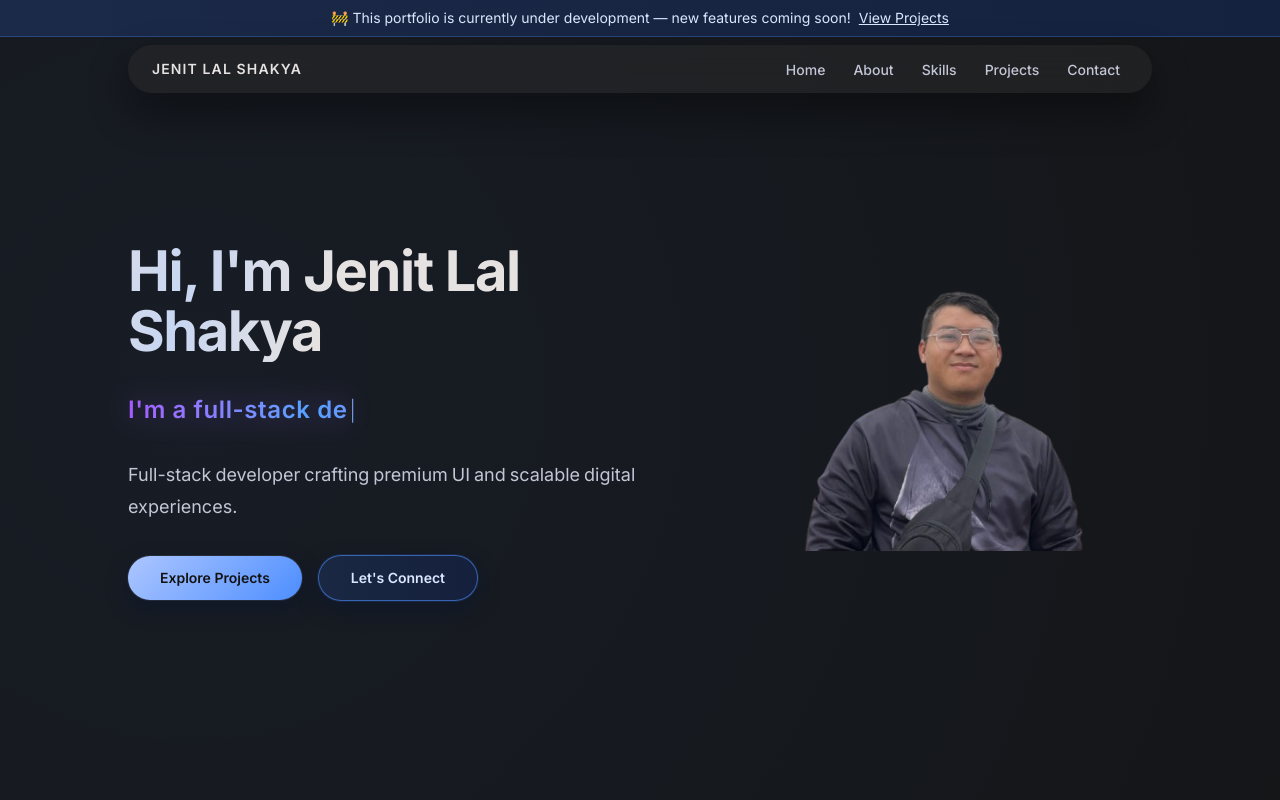
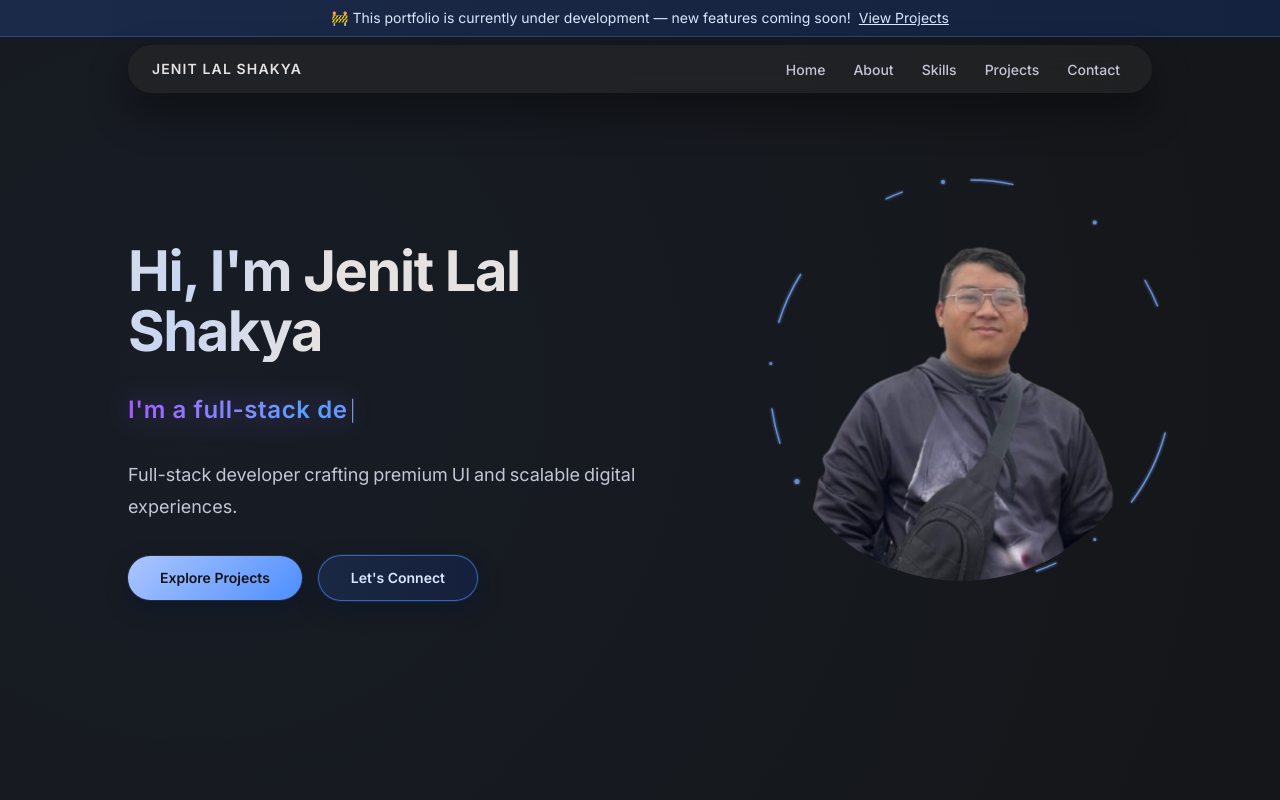
Before and after one commit to jenitlalshakya/jenit-lal-shakya-portfolio, a Next.js app: page / in a window 1280 px wide. Shown: the top 800 px of the page. Built offline with nearby package versions, Linux system fonts and the light colour scheme.

Commit message:
enhanced Hero image

```diff
--- a/app/globals.css
+++ b/app/globals.css
@@ -114,6 +114,21 @@ main {
   animation: gradientMove 4s linear infinite;
 }
 
+/* ── Neon segmented ring: rotation only, no opacity/blur changes ── */
+@keyframes neon-ring-spin {
+  from {
+    transform: rotate(0deg);
+  }
+  to {
+    transform: rotate(360deg);
+  }
+}
+
+.neon-ring-spin {
+  animation: neon-ring-spin 18s linear infinite;
+  transform-origin: center center;
+}
+
 @media (prefers-reduced-motion: reduce) {
   .hero-heading-shimmer {
     animation: none;
@@ -125,4 +140,8 @@ main {
   .animate-gradient {
     animation: none;
   }
+
+  .neon-ring-spin {
+    animation: none;
+  }
 }
--- a/components/Hero.tsx
+++ b/components/Hero.tsx
@@ -164,7 +164,7 @@ const Hero = () => {
   return (
     <Container
       id="home"
-      className="pt-20 pb-20 sm:pt-24 sm:pb-24 md:pt-32 md:pb-32 lg:pb-40"
+      className="pt-10 pb-20 sm:pt-24 sm:pb-24 md:pt-32 md:pb-32 lg:pb-40"
     >
       <div className="grid items-center grid-cols-1 gap-10 md:gap-12 lg:grid-cols-5">
         <div className="space-y-6 sm:space-y-8 lg:col-span-3">
@@ -249,7 +249,146 @@ const Hero = () => {
         </div>
 
         <div className="hidden lg:col-span-2 lg:flex lg:justify-end">
-          <div className="relative h-[400px] w-[400px] translate-y-[-70px]">
+          {/* Outer wrapper — positions the SVG ring + image together */}
+          <div className="relative h-[400px] w-[400px] translate-y-[-40px]">
+
+            {/* ── Rotating segmented neon arc ring ── */}
+            {/*
+              Image = 400×400 circle → radius 200px.
+              SVG viewBox centred at (200,200).
+              Ring radius = 201 so inner stroke edge (201 − 0.75) = 200.25
+              sits flush on the image boundary. strokeWidth = 1.5.
+              Arcs are all ≤ 25 ° and intentionally uneven.
+              Point at θ (clockwise from 12-o'clock):
+                x = 200 + 201·sin(θ)   y = 200 − 201·cos(θ)
+
+              Arc layout (8 arcs, uneven gaps):
+                #1  12°   from   0° →  12°   gap 48°
+                #2   8°   from  60° →  68°   gap 37°
+                #3  22°   from 105° → 127°   gap 28°
+                #4   6°   from 155° → 161°   gap 42°
+                #5  18°   from 203° → 221°   gap 31°
+                #6  10°   from 252° → 262°   gap 25°
+                #7  15°   from 287° → 302°   gap 33°
+                #8   5°   from 335° → 340°   gap 20° (wraps to arc 1)
+            */}
+            <div
+              className="neon-ring-spin absolute inset-0 pointer-events-none"
+              aria-hidden
+            >
+              <svg
+                viewBox="0 0 404 404"
+                width="404"
+                height="404"
+                xmlns="http://www.w3.org/2000/svg"
+                className="overflow-visible"
+              >
+                <defs>
+                  <filter id="neon-glow" x="-30%" y="-30%" width="160%" height="160%">
+                    <feGaussianBlur in="SourceGraphic" stdDeviation="1.5" result="blur" />
+                    <feMerge>
+                      <feMergeNode in="blur" />
+                      <feMergeNode in="SourceGraphic" />
+                    </feMerge>
+                  </filter>
+                </defs>
+
+                {/* Arc 1 — 12° (0° → 12°) */}
+                <path
+                  d="M 200 -1 A 201 201 0 0 1 241.79 3.39"
+                  fill="none"
+                  stroke="#668dd2"
+                  strokeWidth="1.5"
+                  strokeLinecap="round"
+                  filter="url(#neon-glow)"
+                />
+
+                {/* Arc 2 — 8° (60° → 68°) */}
+                <path
+                  d="M 374.07 99.5 A 201 201 0 0 1 386.36 124.7"
+                  fill="none"
+                  stroke="#668dd2"
+                  strokeWidth="1.5"
+                  strokeLinecap="round"
+                  filter="url(#neon-glow)"
+                />
+
+                {/* Arc 3 — 22° (105° → 127°) */}
+                <path
+                  d="M 394.15 252.02 A 201 201 0 0 1 360.53 320.96"
+                  fill="none"
+                  stroke="#668dd2"
+                  strokeWidth="1.5"
+                  strokeLinecap="round"
+                  filter="url(#neon-glow)"
+                />
+
+                {/* Arc 4 — 6° (155° → 161°) */}
+                <path
+                  d="M 284.95 382.17 A 201 201 0 0 1 265.44 390.05"
+                  fill="none"
+                  stroke="#668dd2"
+                  strokeWidth="1.5"
+                  strokeLinecap="round"
+                  filter="url(#neon-glow)"
+                />
+
+                {/* Arc 5 — 18° (203° → 221°) */}
+                <path
+                  d="M 121.46 385.02 A 201 201 0 0 1 68.13 351.7"
+                  fill="none"
+                  stroke="#668dd2"
+                  strokeWidth="1.5"
+                  strokeLinecap="round"
+                  filter="url(#neon-glow)"
+                />
+
+                {/* Arc 6 — 10° (252° → 262°) */}
+                <path
+                  d="M 8.84 262.11 A 201 201 0 0 1 0.96 227.97"
+                  fill="none"
+                  stroke="#668dd2"
+                  strokeWidth="1.5"
+                  strokeLinecap="round"
+                  filter="url(#neon-glow)"
+                />
+
+                {/* Arc 7 — 15° (287° → 302°) */}
+                <path
+                  d="M 7.78 141.23 A 201 201 0 0 1 29.54 93.49"
+                  fill="none"
+                  stroke="#668dd2"
+                  strokeWidth="1.5"
+                  strokeLinecap="round"
+                  filter="url(#neon-glow)"
+                />
+
+                {/* Arc 8 — 5° (335° → 340°) */}
+                <path
+                  d="M 115.05 17.83 A 201 201 0 0 1 131.25 11.12"
+                  fill="none"
+                  stroke="#668dd2"
+                  strokeWidth="1.5"
+                  strokeLinecap="round"
+                  filter="url(#neon-glow)"
+                />
+
+                {/* ── Accent dots — asymmetrically placed in gaps ── */}
+                {/* Dot in gap after arc 1 at ~38° */}
+                <circle cx="323.75" cy="41.61" r="2" fill="#668dd2" filter="url(#neon-glow)" />
+                {/* Dot in gap after arc 3 at ~142° */}
+                <circle cx="323.75" cy="358.39" r="1.5" fill="#668dd2" filter="url(#neon-glow)" />
+                {/* Dot in gap after arc 5 at ~240° */}
+                <circle cx="25.93" cy="300.5" r="2.5" fill="#668dd2" filter="url(#neon-glow)" />
+                {/* Dot in gap after arc 6 at ~275° */}
+                <circle cx="-0.24" cy="182.48" r="1.5" fill="#668dd2" filter="url(#neon-glow)" />
+                {/* Dot in gap after arc 8 at ~352° */}
+                <circle cx="172.03" cy="0.96" r="2" fill="#668dd2" filter="url(#neon-glow)" />
+              </svg>
+            </div>
+
+            {/* Circular image — sits at z-10 so glow doesn't bleed in */}
+            <div className="relative h-full w-full rounded-full overflow-hidden z-10">
               <Image
                 src={me}
                 alt="Jenit Lal Shakya"
@@ -262,6 +401,7 @@ const Hero = () => {
             </div>
           </div>
         </div>
+      </div>
     </Container>
   );
 };
```
Also changed, not shown: public/images/me.png. Lines whose indentation alone changed are shown as unchanged.
